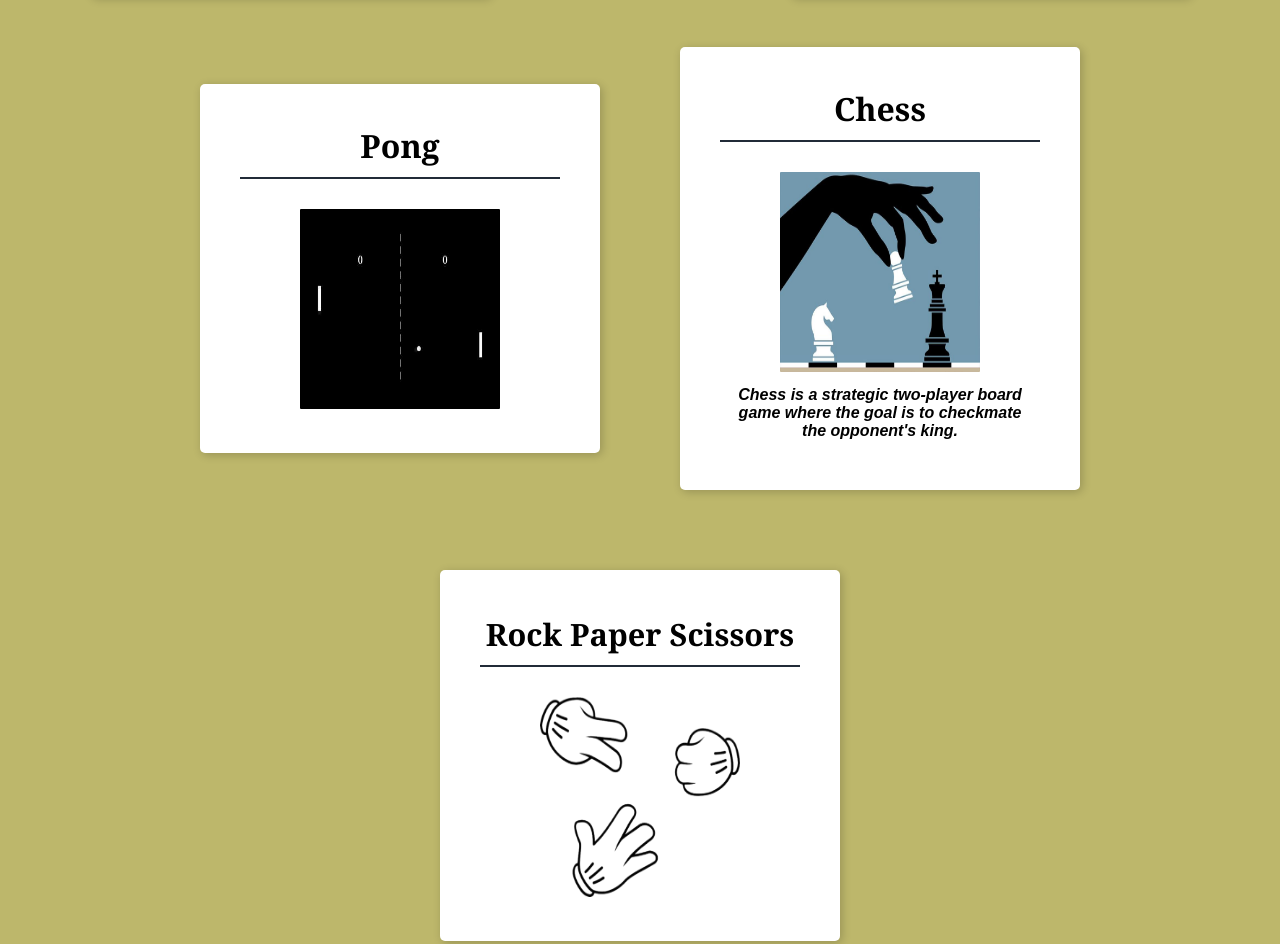
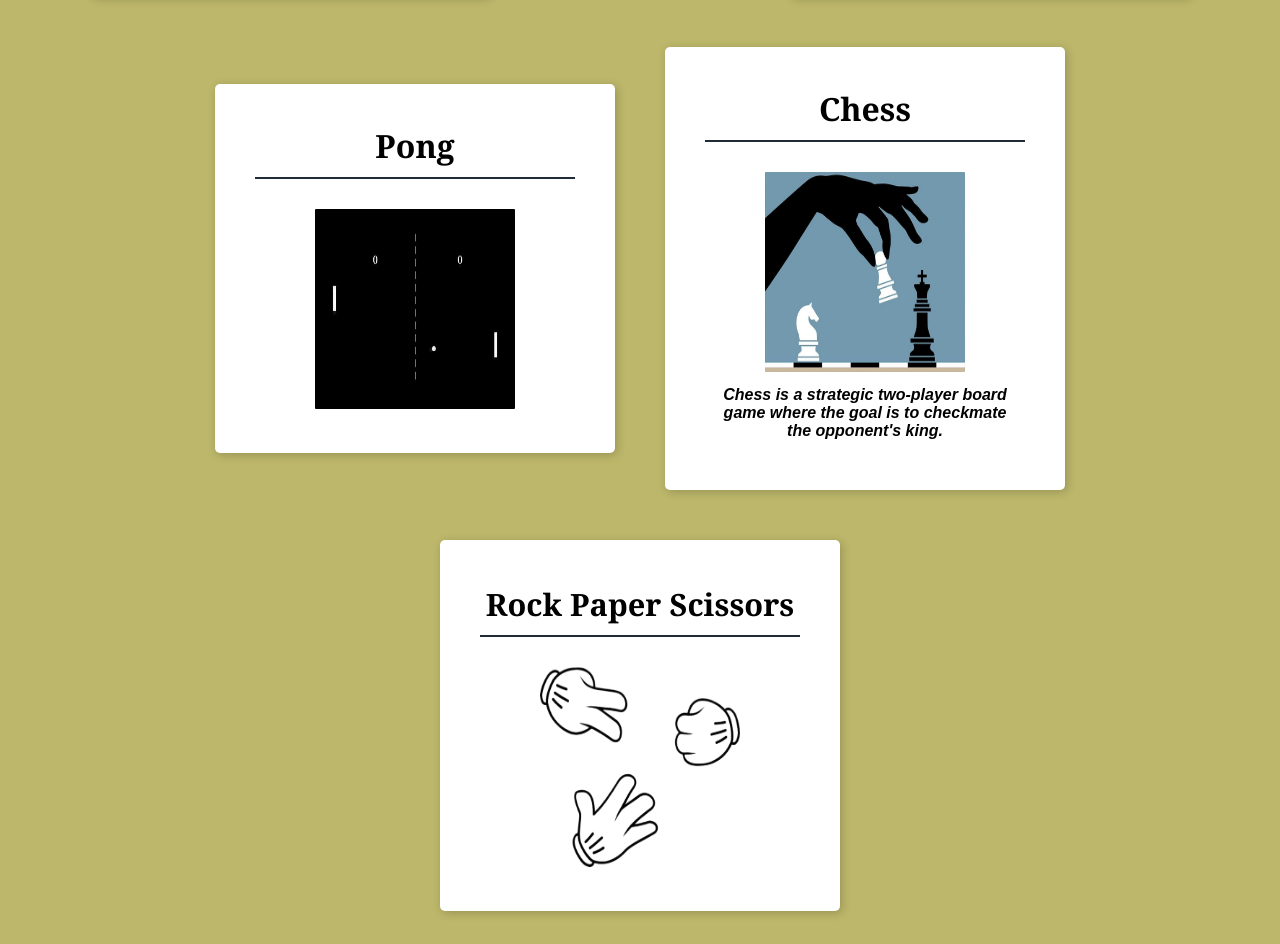
Before and after one commit to ZaneKwatampora/Skill-UP, a plain HTML site: page index.html in a window 1280 px wide. Shown: the part 1780-2724 px from the top of the page. Drawn offline with Linux system fonts and the light colour scheme; no server answers.

Commit message:
Skill-UP

```diff
--- a/index.css
+++ b/index.css
@@ -15,6 +15,19 @@ body {
     font-family: sans-serif;
     background-color: khaki;
 }
+
+body::before {
+    content: "Screen width: " attr(width);
+    position: fixed;
+    top: 0;
+    left: 0;
+    background: red;
+    color: white;
+    padding: 5px;
+    font-size: 14px;
+    z-index: 9999;
+}
+
 
 /* NAVBAR */
 .gamepad {
@@ -287,7 +300,7 @@ body {
 .games2 {
     display: flex;
     justify-content: center;
-    gap: 80px;
+    gap: 50px;
     flex-wrap: wrap;
     align-items: center;
     margin-top: 50px;
@@ -519,7 +532,6 @@ body {
     max-width: 1700px;
     padding: 30px;
     display: flex;
-    gap: 30px;
     justify-content: center;
 }
 
@@ -529,7 +541,7 @@ body {
     margin: 0px;
     padding: 0px;
     display: flex;
-    gap: 30px;
+    gap: 20px;
     flex-wrap: wrap;
     justify-content: center;
 }
@@ -722,7 +734,7 @@ body {
     padding-top: 50px;
 }
 
-.footer-additional a{
+.footer-additional a {
     text-decoration: none;
 }
 
@@ -739,7 +751,9 @@ body {
         gap: 20px;
     }
 
-    .footer-nav, .footer-games, .footer-contact {
+    .footer-nav,
+    .footer-games,
+    .footer-contact {
         border-right: none;
         padding: 30px 0;
     }
```
